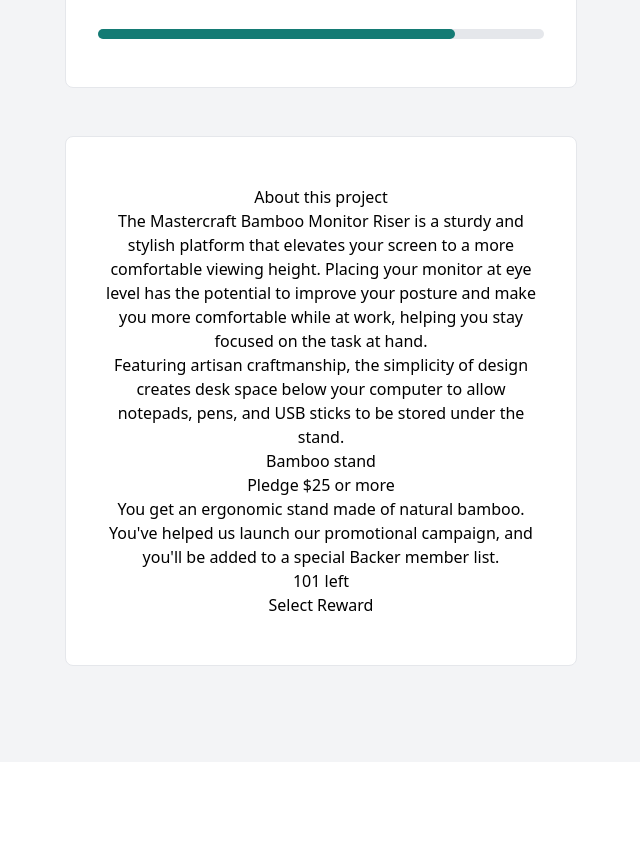
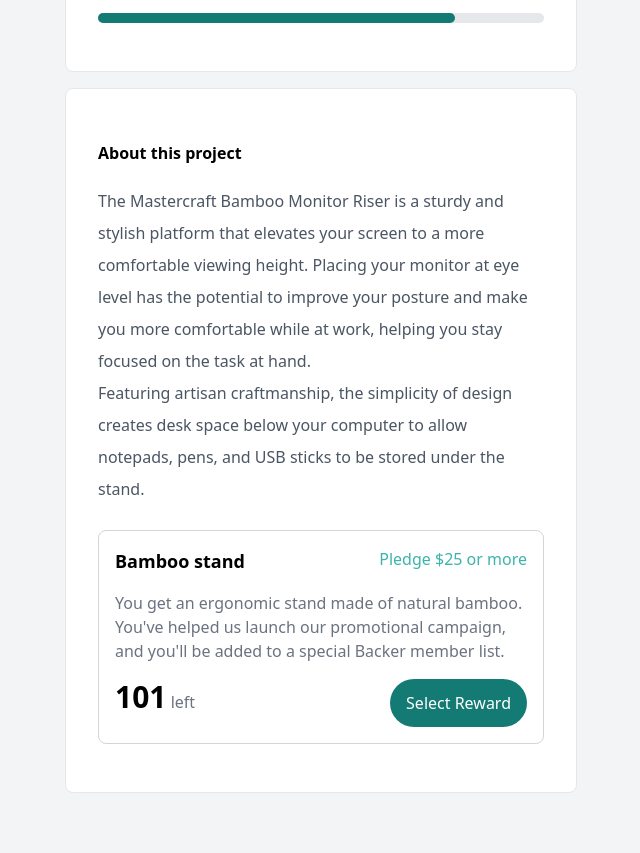
Before and after one commit to AaronNevalinz/CrowdFunding-Product-Page, a website: page public/index.html in a window 1280 px wide. Shown: the part 718-1571 px from the top of the page, without its empty margins (319-959 px from the left). Before the commit the page ends 1480 px from the top, so only its background shows below. Drawn offline with Linux system fonts and the light colour scheme.

Commit message:
modified

```diff
--- a/public/index.html
+++ b/public/index.html
@@ -9,7 +9,7 @@
 </head>
 <body class="text-base">
 
-    <div class="h-96 w-full flex justify-between text-white bg-no-repeat bg-cover" style="background: url('./Images/image-hero-desktop.jpg');"><!--Naviagation-->
+    <div class="h-[400px] flex justify-between text-white bg-cover bg-center" style="background: url('./Images/image-hero-desktop.jpg');"><!--Naviagation-->
         <div class="w-4/5 flex justify-between mx-auto mt-8">
             <div class="font-bold text-2xl">
                 <h1 class="cursor-pointer">crowdfund</h1>
@@ -30,7 +30,7 @@
 
     <main class="bg-gray-100"><!--Content wrapper-->
         <div class="w-2/5 mx-auto text-center relative -top-24">
-            <div class="bg-white border px-8 pb-6 rounded-lg mb-8">
+            <div class="bg-white border px-8 pb-6 rounded-lg mb-4">
                 <img class="inline-block -mt-8 mb-2" src="./Images/logo-mastercraft.svg" alt="Logo-mastercraft">
                 <h1 class="font-bold text-lg">Mastercraft Bamboo Monitor Riser</h1>
                 <p class="text-secondary-100 my-3">
@@ -51,7 +51,7 @@
                 </div>
             </div>
 
-            <div class="bg-white border rounded-lg px-8 py-[3rem] mt-[3rem]">
+            <div class="bg-white border rounded-lg px-8 py-[3rem] mb-4">
                 <div class="flex justify-between">
                     <div class="">
                         <h1 class="font-bold text-4xl">$89,914</h1>
@@ -71,33 +71,33 @@
                 </div>
             </div>
 
-            <div class="bg-white border rounded-lg px-8 py-[3rem] mt-[3rem]"><!--About this project-->
-                <div>
-                    <h2>About this project</h2>
-                    <p>
+            <div class="bg-white border rounded-lg px-8 py-[3rem]"><!--About this project-->
+                <div class="text-left leading-8 mb-[25px]">
+                    <h2 class="text-black font-bold mb-4">About this project</h2>
+                    <p class="text-gray-600">
                         The Mastercraft Bamboo Monitor Riser is a sturdy and stylish platform that elevates your screen to a more comfortable viewing height. Placing your monitor at eye level has the potential to improve your posture and make you more comfortable while at work, helping you stay focused on the task at hand.
                     </p>
-                    <p>
+                    <p class="text-gray-600">
                         Featuring artisan craftmanship, the simplicity of design creates desk space below your computer to allow notepads, pens, and USB sticks to be stored under the stand.
                     </p>
                 </div>
 
                 <div><!--Cards wrapper-->
 
-                    <div><!--card goes here-->
-                        <div>
-                            <h2>Bamboo stand </h2>
-                            <p>Pledge $25 or more</p>
+                    <div class="border p-4 rounded-lg border-gray-300 text-left"><!--card goes here-->
+                        <div class="flex justify-between">
+                            <h2 class="font-bold text-lg">Bamboo stand </h2>
+                            <p class="text-primary-100 font-medium">Pledge $25 or more</p>
                         </div>
-                        <p>
+                        <p class="text-gray-500 my-4">
                             You get an ergonomic stand made of natural bamboo. You've helped us launch our promotional campaign, and you'll be added to a special Backer member list.
                         </p>
-                        <div>
+                        <div class="flex justify-between">
                             <h1>
-                                <span>101</span>
-                                <span>left</span>
+                                <span class="font-bold text-black text-3xl">101</span>
+                                <span class="text-gray-500">left</span>
                             </h1>
-                            <p>
+                            <p class="bg-primary-200 text-white rounded-full py-3 px-4 font-medium">
                                 Select Reward
                             </p>
                         </div>
```
Also changed, not shown: public/styles.css.
